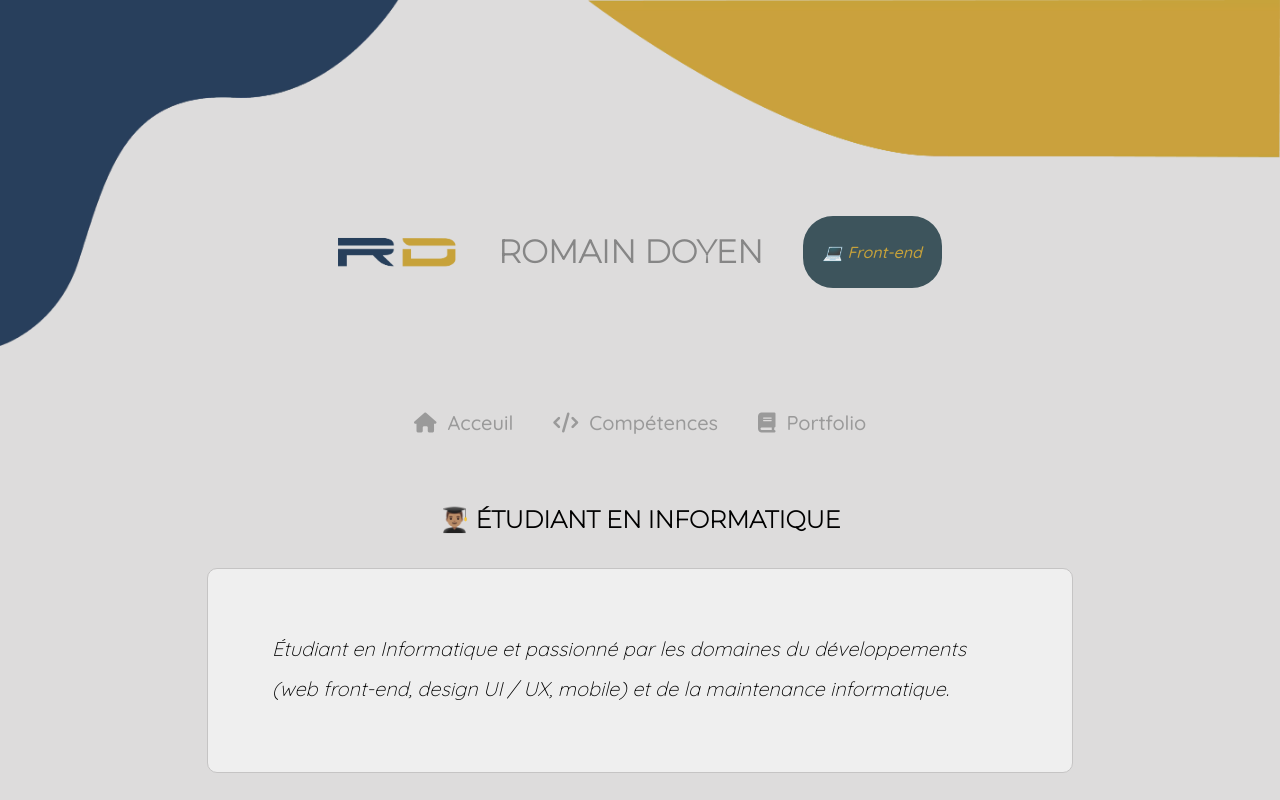
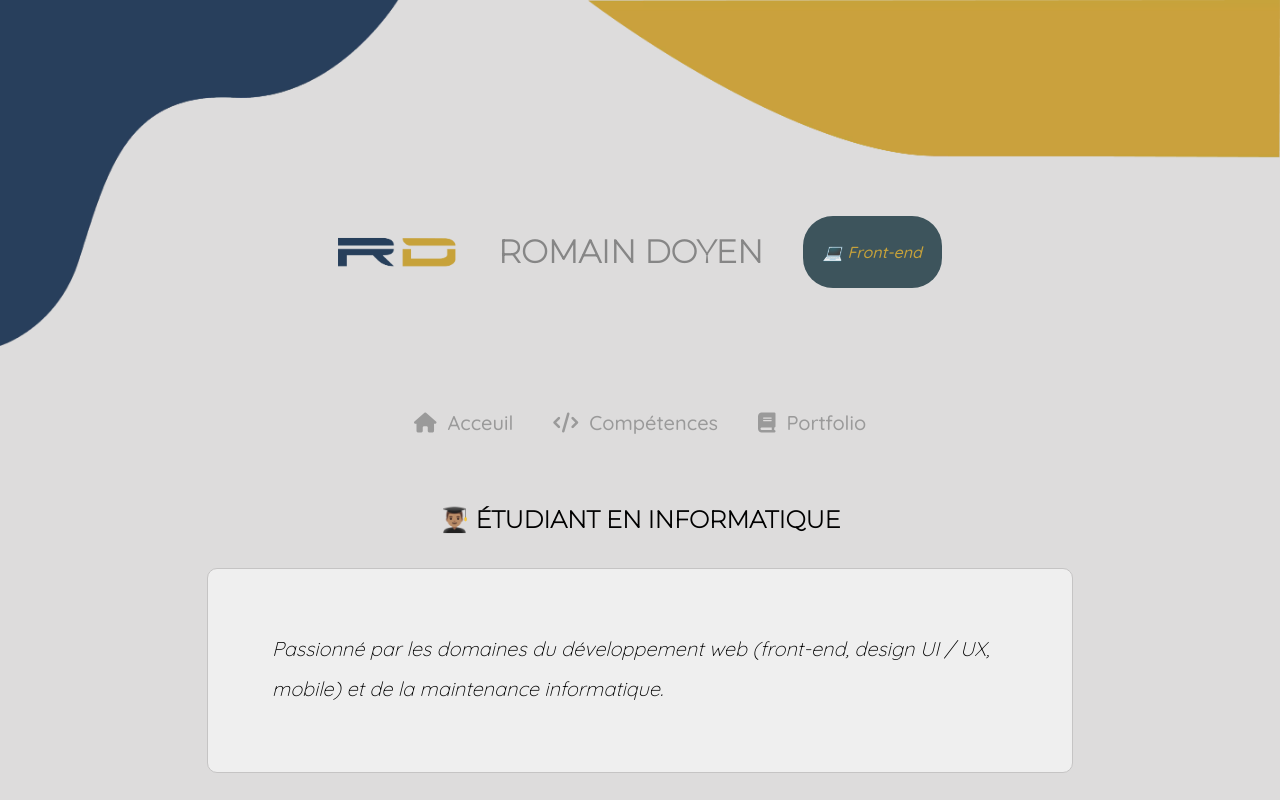
Before and after one commit to RomainDoyen/rd_portfolio, a Vue app: page / in a window 1280 px wide. Shown: the top 800 px of the page. Built offline with nearby package versions, Linux system fonts and the light colour scheme; no server answers; the database is empty.

Commit message:
Changing the tagline

```diff
--- a/src/pages/IntroView.vue
+++ b/src/pages/IntroView.vue
@@ -15,33 +15,6 @@
       </div>
     </div>
 </template>
-
-<!--<script>
-  import ScrollAnimation from "../components/ScrollAnimation.vue";
-  import gsap from "gsap";
-
-  export default {
-    components: {
-      ScrollAnimation,
-    },
-    mounted() {
-      const homeAnim = this.$refs.homeAnim;
-      gsap.to(homeAnim, { duration: 1, y: 0, opacity: 1, delay: 0.3 });
-    },
-    name: "IntroVue",
-    props: {
-      msg: String
-    },
-    data: () => ({
-      posts: [
-        {
-          articles: "Étudiant en Informatique et passionné par les domaines du développements (web front-end, design UI / UX, mobile) et de la maintenance informatique.",
-          cv: "Télécharger mon CV",
-        },
-      ],
-    }),
-  };
-</script> -->
 
 <script>
 import ScrollAnimation from "../components/ScrollAnimation.vue";
@@ -91,10 +64,9 @@ export default {
     posts: [
       {
         articles:
-          "Étudiant en Informatique et passionné par les domaines du développements (web front-end, design UI / UX, mobile) et de la maintenance informatique.",
+          "Passionné par les domaines du développement web (front-end, design UI / UX, mobile) et de la maintenance informatique.",
         cv: "Télécharger mon CV",
       },
-      // Add more post objects if needed
     ],
   }),
 };
```
